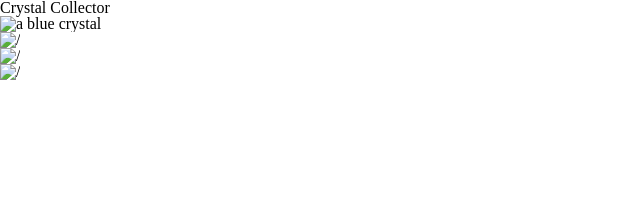
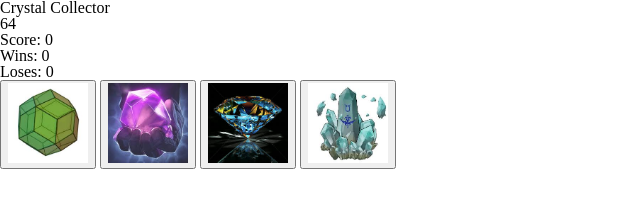
Before and after one commit to eotoalex/unit-4-game, a plain HTML site: page index.html in a window 1280 px wide. Shown: the whole page, without its empty margins (0-640 px from the left). Drawn offline with nearby package versions, Linux system fonts and the light colour scheme.

Commit message:
Modified the computer's random number generator to remain above 19, fixed the randomization of the numbers within the crystal buttons function,ordered the crystal images into a grid, set the wins, loses, randomNumber and playerScore variables onto the web page.

```diff
--- a/assets/css/style.css
+++ b/assets/css/style.css
@@ -1,13 +1,19 @@
 
 /* .crystal {
-    width:1px;
-    height:1px;
+    width:100px;
+    height:100px;
+} */
+
+.img-button {
+    width:80px;
 }
 
-.purple-crystal {
-    height:100px;
-    width:100px;
-} */
+#grid {
+    grid-template-rows: 20%;
+    grid-template-columns: 10% 10% 10% 10%;
+}
+
+
 
 @media (max-width:980px){
 
--- a/index.html
+++ b/index.html
@@ -52,64 +52,162 @@
     <h1>Crystal Collector</h1>
 
     <!-- This will display the random number to the player. -->
-<div id="random-number"></div>
+<div id="comp-random-number"></div>
 
 <!-- This will display the players total score, as he presses the crystals. -->
 <div id="player-total-score"></div>
 
+<!-- This will display the players wins. -->
+
+<div id="wins"></div>
+
+<!-- This will display the players loses. -->
+
+<div id="loses"></div>
+
     <!-- Four crystal buttons -->
 
-<div id="grid">
-    <div class="crystal" value="1">
-        <img src="assets/images/green.jpg" alt="a blue crystal" class="purple-crystal"/>
+    <div id="grid">
+
+        <button id="button-1" class="crystal" value="1">
+            <img src="assets/images/green.jpeg" alt="a green crystal" class="img-button"/>
+        </button>
+
+        <button id="button-2" class="crystal" value="2">
+            <img src="assets/images/purple.jpeg" alt="a purple cystal" class="img-button" />
+        </button>
+
+        <button id="button-3" class="crystal" value="3">
+            <img src="assets/images/clear.jpeg" alt="clear crystal" class="img-button" />
+        </button>
+
+        <button id="button-4" class="crystal" value="4">
+            <img src="assets/images/teal.jpeg" alt="teal crystal" class="img-button" />
+        </button>
+
     </div>
-    <div class="crystal" value="2">
-            <img src="" alt= />
-    </div>
-    <div class="crystal" value="3">
-            <img src="" alt= />
-    </div>
-    <div class="crystal" value="4">
-            <img src="" alt= />
-    </div>
-</div>
 
 
     <script>
     // Variables
+    var counter = 0;
     var randomNum = 0;
     var playerScore = 0;
     var wins = 0;
     var loses = 0;
-    var crystals = [
-        {"crystal1": 0},
-        {"crystal2": 0},
-        {"crystal3": 0},
-        {"crystal4": 0}
-    ];
+    var b1 = parseInt($("#button-1").val());
+    var b2 = parseInt($("#button-2").val());
+    var b3 = parseInt($("#button-3").val());
+    var b4 = parseInt($("#button-4").val());
+    var gameOver = false;
+    arrayOfButtons = [b1,b2,b3,b4];
 
-//Test code
+
+    $("#player-total-score").text("Score: " + playerScore);
+    $("#wins").text("Wins: " + wins);
+    $("#loses").text("Loses: " + loses);
+
+    hiddenButtonNum(arrayOfButtons);
+    console.log(b1,b2,b3,b4);
+
 
 
 //Test code
 
 
-    // Create random number generated to be displayed in random-number div between 19-120.
-    randomNum = Math.floor(Math.random()*10)+1;
-    //$("#random-number").text(randomNum);
+
+
+
+
+//Test code
+
+
+    // Random number generated to be displayed in random-number div between 19-120. Added an if statement to make sure that the random number remained above 19.
+    randomNum = Math.floor(Math.random()*120)+1;
+    if (randomNum < 19){
+        var ph = randomNum;
+        randomNum = 19 - randomNum;
+        randomNum = ph + randomNum;
+    }
+    $("#comp-random-number").text(randomNum);
+
 
     //A function that takes an array of crystals to generate a random number in each of the crystal buttons after game over or player wins. 1-12
 
-    function crystalNumGen (array){
+        function hiddenButtonNum (arr){
 
+            for (var i = 0; i < 4; i++){
+            buttonNumGen = Math.floor(Math.random()*12)+1;
+            arrayOfButtons[i] = buttonNumGen;
+
+            console.log(arrayOfButtons[i])
+            };
+            b1 = arrayOfButtons[0];
+            b2 = arrayOfButtons[1];
+            b3 = arrayOfButtons[2];
+            b4 = arrayOfButtons[3];
+
+            return b1,b2,b3,b4;
+
+        }
+
+
+
+
+
+
+    //     if (parseInt($("#player-total-score")) === randomNum){
+    //     alert("You win!")
+    // }
+    // else if(parseInt($("#player-total-score")) > randomNum){
+    //     alert("Game Over");
+    // }
+
+
+
+        //  This watches for which crystal is pressed and incementally logs the player score.
+
+
+
+    $(".crystal").on("click",function(event) {
+   var pressedButton = event.key;
+
+  if(playerScore === randomNum){
+      alert("You won.")
+
+  }else if(playerScore > randomNum){
+      alert("You lose.")
+  }
+   else if(parseInt($(this).val()) === 1){
+    playerScore = playerScore + b1;
+    $("#player-total-score").text(playerScore);
     }
+    else if (parseInt($(this).val()) === 2) {
+        playerScore = playerScore + b2;
+        $("#player-total-score").text(playerScore);
+        console.log("success" + playerScore );
+    }
+    else if (parseInt($(this).val()) === 3) {
+        playerScore = playerScore + b3;
+        $("#player-total-score").text(playerScore);
+        console.log("success" + playerScore );
+    }
+    else if (parseInt($(this).val()) === 4) {
+        playerScore = playerScore + b4;
+        $("#player-total-score").text(playerScore);
+        console.log("Success" + playerScore );
+    }
+
+
+   });
+
+
+
 
 
     //The player loses if they go over the random number (display number), so we will need to check that the total-player-score does not go over the random number after eachtime the player clicks a crystal.
 
     // The game will restart when the player wins or loses, so set all variables back to 0 except wins and loses.
-
-    // to generate 4 random numbers to be stored in four seperate variables, a for loop can be done to generate
 
 
 
```
Also changed, not shown: assets/images/blue.jpg (deleted), assets/images/clear.jpeg (added), assets/images/green.jpeg (added), assets/images/green.png (deleted), assets/images/purple.jpeg (added), assets/images/purple.jpg (deleted), assets/images/red.jpg (deleted), assets/images/teal.jpeg (added).
